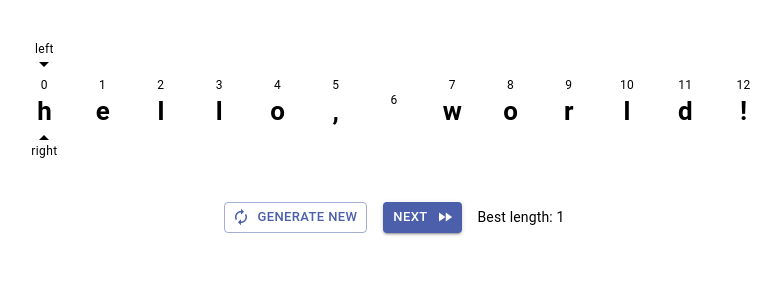
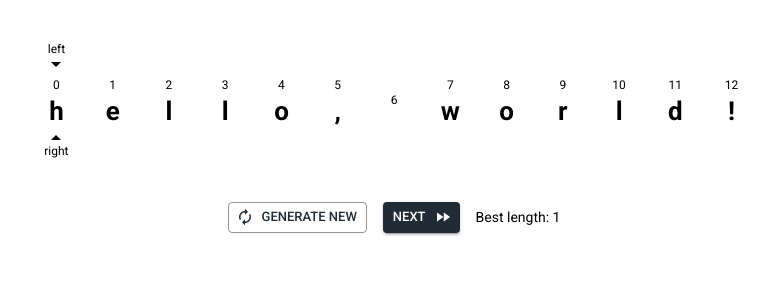
Before and after one commit to MartinXPN/tutorials.profound.academy, a Next.js app: page /sliding-window in a window 1280 px wide. Shown: the top 300 px of the page, without its empty margins (246-1027 px from the left). Built offline with nearby package versions, Linux system fonts and the light colour scheme.

Commit message:
Upgrade the project to the latest library versions

```diff
--- a/app/ThemeProvider.tsx
+++ b/app/ThemeProvider.tsx
@@ -1,79 +1,53 @@
 'use client';
 
-import {memo, createContext, ReactNode, useState, useEffect} from "react";
+import {memo, ReactNode} from "react";
 import {ThemeProvider as MuiThemeProvider, createTheme} from "@mui/material/styles";
+import {Roboto} from "next/font/google";
 
-export type PaletteMode = 'light' | 'dark';
+const font = Roboto({weight: ['300', '400', '500', '700'], subsets: ['latin']});
 
-const getDesignTokens = (mode: PaletteMode) => ({
+
+const getDesignTokens = () => ({
     typography: {
-        h1: {fontSize: 42, fontWeight: 'bold'},
-        h2: {fontSize: 30},
-        h3: {fontSize: 26},
-        h4: {fontSize: 20},
-        h5: {fontSize: 18},
-        h6: {fontSize: 16},
+        fontFamily: font.style.fontFamily,
+        h1: {fontSize: 42, fontWeight: 'bold', fontFamily: font.style.fontFamily},
+        h2: {fontSize: 30, fontFamily: font.style.fontFamily},
+        h3: {fontSize: 26, fontFamily: font.style.fontFamily},
+        h4: {fontSize: 20, fontFamily: font.style.fontFamily},
+        h5: {fontSize: 18, fontFamily: font.style.fontFamily},
+        h6: {fontSize: 16, fontFamily: font.style.fontFamily},
+        subtitle1: {fontFamily: font.style.fontFamily},
+        subtitle2: {fontFamily: font.style.fontFamily},
+        body1: {fontFamily: font.style.fontFamily},
+        body2: {fontFamily: font.style.fontFamily},
+        button: {fontFamily: font.style.fontFamily},
+        caption: {fontFamily: font.style.fontFamily},
+        overline: {fontFamily: font.style.fontFamily},
     },
-    ...(mode === 'light'
-        ? {
     palette: {
-                mode: mode,
         background: {default: '#ffffff', paper: '#ffffff'},
-                primary: {main: '#4B5FAA'},
-                secondary: {main: '#0F1729'},
+        primary: {main: '#212b36'},
+        secondary: {main: '#fa541c'},
         info: {main: '#f44336'},
         success: {main: '#4caf50'},
         error: {main: '#f44336'},
 
-                console: {main: '#e0e0e0'},
         secondaryAction: {main: '#000000'},
         neutral: {main: '#ffffff', contrastText: '#212121'},
         unavailable: {main: '#363636'},
     },
-        }
-        : {
-            palette: {
-                mode: mode,
-                background: {default: '#171717', paper: '#212121'},
-                primary: {main: '#4B5FAA'},
-                secondary: {main: '#0F1729'},
-                info: {main: '#f44336'},
-                success: {main: '#388e3c'},
-                error: {main: '#d32f2f'},
-
-                console: {main: '#212121'},
-                secondaryAction: {main: '#fff'},
-                neutral: {main: '#212121', contrastText: '#fff'},
-                unavailable: {main: '#797979'},
-            },
-        }),
 });
 
-interface ColorModeContextProps {
-    mode: PaletteMode;
-    setMode: (mode: PaletteMode) => void;
-}
+const theme = createTheme(getDesignTokens());
 
-export const ColorModeContext = createContext<ColorModeContextProps>({
-    mode: 'light',
-    setMode: (_: PaletteMode) => {},
-});
 
 function ThemeProvider({children}: {children: ReactNode}) {
-    const [mode, setMode] = useState<PaletteMode>('light');
-    const [theme, setTheme] = useState(createTheme(getDesignTokens('light')));
 
-    useEffect(() => {
-        const currentTheme = createTheme(getDesignTokens(mode));
-        setTheme(currentTheme);
-    }, [mode]);
 
     return <>
-        <ColorModeContext.Provider value={{mode, setMode}}>
         <MuiThemeProvider theme={theme}>
             {children}
         </MuiThemeProvider>
-        </ColorModeContext.Provider>
     </>
 }
 
--- a/app/assets/Logo.tsx
+++ b/app/assets/Logo.tsx
@@ -1,2 +1,3 @@
-import Logo from "./logo.svg";
+// @ts-ignore
+import Logo from "./logo.somevg";
 export default Logo;
--- a/app/layout.tsx
+++ b/app/layout.tsx
@@ -8,7 +8,13 @@ export default function RootLayout({children}: {
 }) {
     return (
         <html lang="en">
-            <head></head>
+            <head>
+                <title>Tutorials for Profound Academy</title>
+                <meta content="width=device-width, initial-scale=1" name="viewport"/>
+                <meta name="description" content="Interactive tutorials for Profound Academy"/>
+                <link rel="icon" href="/favicon.ico"/>
+            </head>
+
             <body>
             <EmotionRootStyleRegistry>
             <ThemeProvider>
--- a/app/sieve-of-eratosthenes/page.tsx
+++ b/app/sieve-of-eratosthenes/page.tsx
@@ -5,7 +5,7 @@ import Stack from "@mui/material/Stack";
 import Button from "@mui/material/Button";
 import Grid from "@mui/material/Grid";
 import AutorenewIcon from "@mui/icons-material/Autorenew";
-import {ToggleButton} from "@mui/material";
+import ToggleButton from "@mui/material/ToggleButton";
 import Typography from "@mui/material/Typography";
 
 function Page() {
--- a/next.config.js
+++ b/next.config.js
@@ -1,15 +1,12 @@
 /** @type {import('next').NextConfig} */
 const nextConfig = {
     experimental: {
-        appDir: true,
-    },
-    webpack(config) {
-        config.module.rules.push({
-            test: /\.svg$/,
-            use: ["@svgr/webpack"]
-        });
-
-        return config;
+        turbo: {
+            rules: {
+                // Dirty hack to support SVG files (somevg in our case): https://github.com/vercel/next.js/issues/48140
+                '*.somevg': ['@svgr/webpack'],
+            }
+        }
     },
 }
 
```
Also changed, not shown: app/head.tsx (deleted, +0 -8 lines), app/page.tsx (+5 -5 lines), package.json (+13 -14 lines), app/assets/logo.svg (deleted), 2 other files (tests, documents, lock files or other folders). Lines whose indentation alone changed are shown as unchanged.
